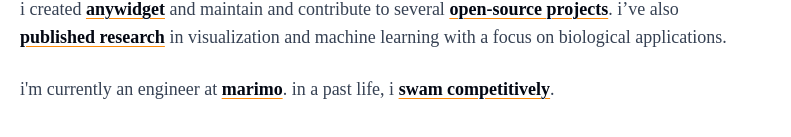
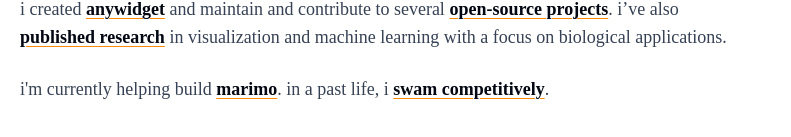
Before and after one commit to manzt/trevorma.nz, a SvelteKit app: page /about in a window 1280 px wide. Shown: the part 205-342 px from the top of the page, without its empty margins (0-791 px from the left). Built offline with nearby package versions, Linux system fonts and the light colour scheme.

Commit message:
Change about page from "engineer at" to "helping build" marimo

```diff
--- a/src/routes/about/+page.svelte
+++ b/src/routes/about/+page.svelte
@@ -51,7 +51,7 @@
 	</p>
 
 	<p>
-		i'm currently an engineer at
+		i'm currently helping build
 		<a class="underline" target="_blank" href="https://marimo.io"
 			>marimo</a
 		>. in a past life, i
```
